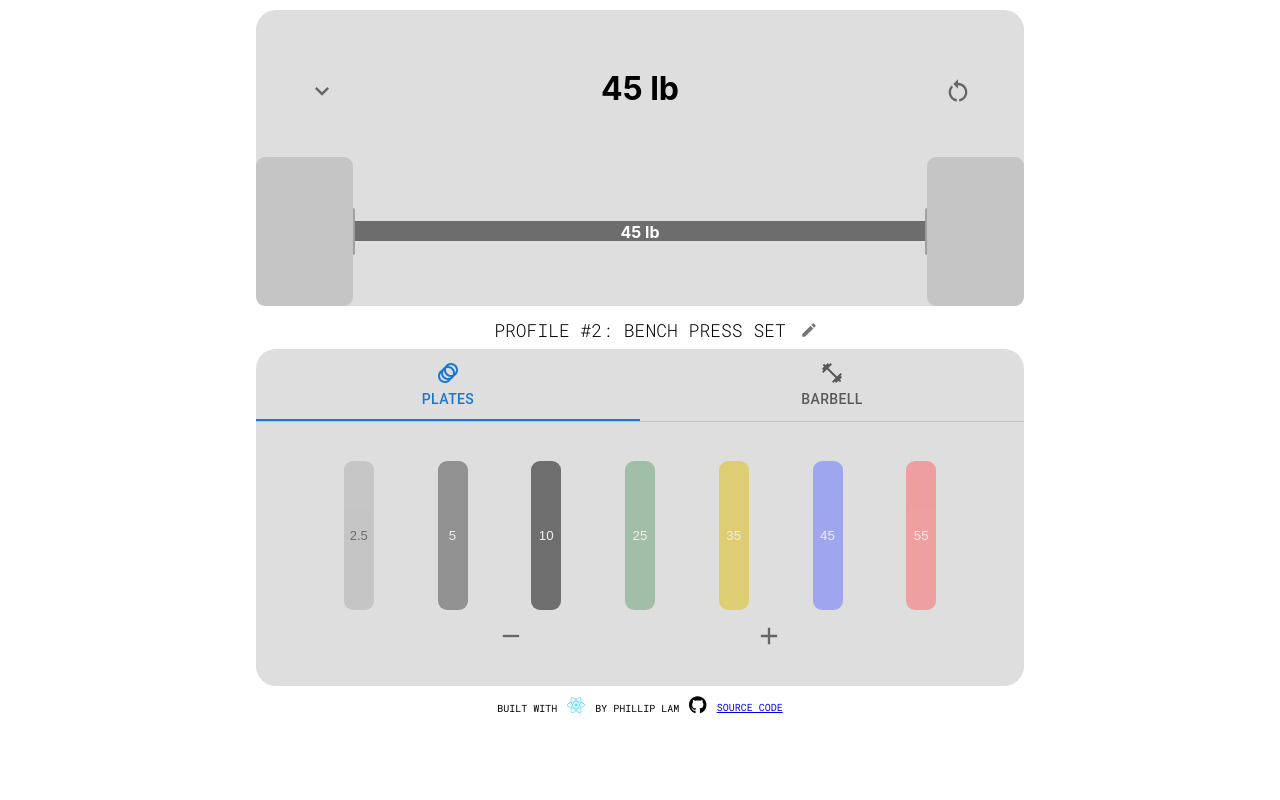
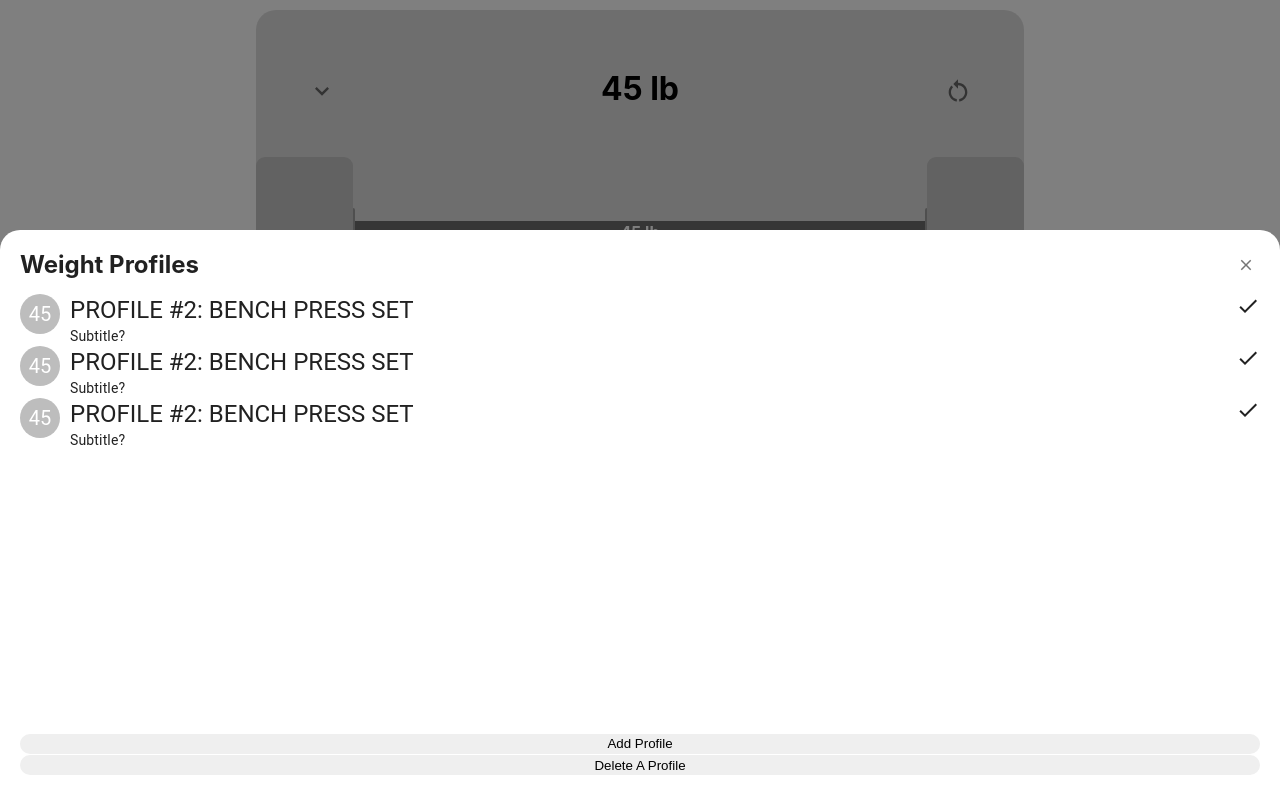
Before and after one commit to philliplam8/barbell-calculator, a React (Create React App) app: page / in a window 1280 px wide. Both pictures are taken after a click on the button 322 px from the left and 90 px from the top of the page. Built offline with nearby package versions, Linux system fonts and the light colour scheme.

Commit message:
feat: adding menu drawer and menu item components (BC-35)

```diff
--- a/src/components/WeightDisplay/WeightProfile.js
+++ b/src/components/WeightDisplay/WeightProfile.js
@@ -2,11 +2,11 @@ import { useContext, useState, useEffect } from 'react';
 import { WeightContext } from '../../contexts/WeightContext';
 import _ from 'lodash';
 import WeightProfileTitle from './WeightProfileTitle';
+import WeightProfileDrawer from '../WeightProfileDrawer/WeightProfileDrawer';
 import LoadedBarbell from '../Barbell/LoadedBarbell';
 import Tooltip from '@mui/material/Tooltip';
 import IconButton from '@mui/material/IconButton';
 import RestartAltIcon from '@mui/icons-material/RestartAlt';
-import ExpandMoreIcon from '@mui/icons-material/ExpandMore';
 import { motion, useAnimationControls } from "framer-motion"
 import './WeightProfile.css';
 
@@ -44,11 +44,7 @@ export default function WeightProfile() {
             <div className='card'>
                 <div className='card--header'>
                     <div className='card--header-icon card--header-icon-menu'>
-                        <Tooltip title={'Switch Weight Profile (feature in progress!)'} enterTouchDelay={0} >
-                            <IconButton aria-label="menu" size="large">
-                                <ExpandMoreIcon fontSize="inherit" />
-                            </IconButton>
-                        </Tooltip>
+                        <WeightProfileDrawer />
                     </div>
 
                     <div>
--- a/src/components/WeightDisplay/WeightProfileTitle.js
+++ b/src/components/WeightDisplay/WeightProfileTitle.js
@@ -72,12 +72,14 @@ export default function WeightProfileTitle() {
     return (
         <div className='profile'>
             <input ref={inputRef} className='profile--name' type='text' value={title} onClick={titleClickHandler} onChange={titleChangeHandler} onBlur={titleBlurHandler} onKeyUp={titleKeyUpHandler}></input>
+            <div>
                 <IconButton aria-label='edit-title' size='small' style={{ display: isToggle ? 'none' : 'block' }} onClick={editButtonHandler}>
                     <EditIcon fontSize='inherit' />
                 </IconButton>
                 <IconButton aria-label='submit-title' size='small' style={{ display: isToggle ? 'block' : 'none' }} onClick={doneButtonHandler}>
                     <DoneIcon fontSize='inherit' />
                 </IconButton>
+            </div>
 
         </div>
     )
--- /dev/null
+++ b/src/components/WeightProfileDrawer/MenuItem.css
@@ -0,0 +1,14 @@
+.menu--profile {
+    display: flex;
+    flex-direction: row;
+    justify-content: space-between;
+}
+
+.menu--profile-info {
+    display: flex;
+    flex-direction: row;
+}
+
+.menu--profile-text {
+    margin: 0px 10px;
+}
--- /dev/null
+++ b/src/components/WeightProfileDrawer/MenuItem.js
@@ -0,0 +1,21 @@
+import { Typography } from '@mui/material';
+import Avatar from '@mui/material/Avatar';
+import CheckIcon from '@mui/icons-material/Check';
+import './MenuItem.css';
+
+export default function MenuItem(props) {
+    return (
+        <div className='menu--profile'>
+            <div className='menu--profile-info'>
+                <Avatar>{props.totalWeight}</Avatar>
+                <div className='menu--profile-text'>
+                    <Typography variant='h5'>{props.title}</Typography>
+                    <Typography variant='body2'>Subtitle?</Typography>
+                </div>
+            </div>
+            <div className='menu--profile-status'>
+                <CheckIcon />
+            </div>
+        </div>
+    );
+}
--- /dev/null
+++ b/src/components/WeightProfileDrawer/WeightProfileDrawer.js
@@ -0,0 +1,47 @@
+import * as React from 'react';
+import { useState } from 'react';
+import SwipeableDrawer from '@mui/material/SwipeableDrawer';
+import WeightProfileMenu from './WeightProfileMenu';
+
+import Tooltip from '@mui/material/Tooltip';
+import IconButton from '@mui/material/IconButton';
+import ExpandMoreIcon from '@mui/icons-material/ExpandMore';
+
+export default function WeightProfileDrawer() {
+
+    const [state, setState] = useState({
+        top: false,
+        left: false,
+        bottom: false,
+        right: false,
+    });
+
+    const DRAWER_DIRECTION = "bottom";
+    const toggleDrawer = (anchor, open) => (event) => {
+        if (event.type === 'keydown' && (event.key === 'Tab' || event.key === 'Shift')) {
+            return;
+        }
+
+        setState({ ...state, [anchor]: open });
+    };
+
+    return (
+        <div>
+            <Tooltip title={'Switch Weight Profile (feature in progress!)'} enterTouchDelay={0} onClick={toggleDrawer(DRAWER_DIRECTION, true)}>
+                <IconButton aria-label="menu" size="large">
+                    <ExpandMoreIcon fontSize="inherit" />
+                </IconButton>
+            </Tooltip>
+
+            <SwipeableDrawer
+                PaperProps={{ elevation: 0, style: { backgroundColor: "transparent" } }}
+                anchor={DRAWER_DIRECTION}
+                open={state[DRAWER_DIRECTION]}
+                onClose={toggleDrawer(DRAWER_DIRECTION, false)}
+                onOpen={toggleDrawer(DRAWER_DIRECTION, true)}
+            >
+                <WeightProfileMenu />
+            </SwipeableDrawer>
+        </div>
+    );
+}
--- /dev/null
+++ b/src/components/WeightProfileDrawer/WeightProfileMenu.css
@@ -0,0 +1,42 @@
+.menu {
+    height: 70vh;
+    /* max-width: 768px; */
+    padding: 5px 20px;
+    display: flex;
+    flex-direction: column;
+    background-color: white;
+    border-top-right-radius: 20px;
+    border-top-left-radius: 20px;
+}
+
+.menu h2 {
+    margin: 15px 0px;
+}
+
+.menu--header {
+    display: flex;
+    flex-direction: row;
+    justify-content: space-between;
+}
+
+.menu--close {
+    align-self: center;
+}
+
+.menu--body {
+    height: 100%;
+    display: flex;
+    flex-direction: column;
+    justify-content: space-between;
+}
+
+.menu--add-profile {
+    margin: 20px 0px;
+}
+
+.menu--add-profile button {
+    height: 20px;
+    width: 100%;
+    border: none;
+    border-radius: 20px;
+}
--- /dev/null
+++ b/src/components/WeightProfileDrawer/WeightProfileMenu.js
@@ -0,0 +1,42 @@
+import { useContext, useState } from 'react';
+import { WeightContext } from '../../contexts/WeightContext';
+import MenuItem from './MenuItem';
+import IconButton from '@mui/material/IconButton';
+import CloseIcon from '@mui/icons-material/Close';
+
+import './WeightProfileMenu.css';
+
+
+export default function WeightProfileMenu() {
+
+    const { totalWeightValue, profileTitleValue } = useContext(WeightContext);
+    const [title, setTitle] = profileTitleValue;
+    const [totalWeight, setTotalWeight] = totalWeightValue;
+
+    return (
+        <div className='menu'>
+            <div className='menu--header'>
+                <h2>Weight Profiles</h2>
+                <div className='menu--close'>
+                    <IconButton aria-label='edit-title' size='small'>
+                        <CloseIcon fontSize='inherit' />
+                    </IconButton>
+                </div>
+            </div>
+            <div className='menu--body'>
+                <div className='menu--body-items'>
+                    <MenuItem totalWeight={totalWeight} title={title} />
+                    <MenuItem totalWeight={totalWeight} title={title} />
+                    <MenuItem totalWeight={totalWeight} title={title} />
+                </div>
+
+                <div className='menu--add-profile'>
+                    <button>Add Profile</button>
+                    <button>Delete A Profile</button>
+                </div>
+            </div>
+
+
+        </div>
+    );
+}
```
Lines whose indentation alone changed are shown as unchanged.
